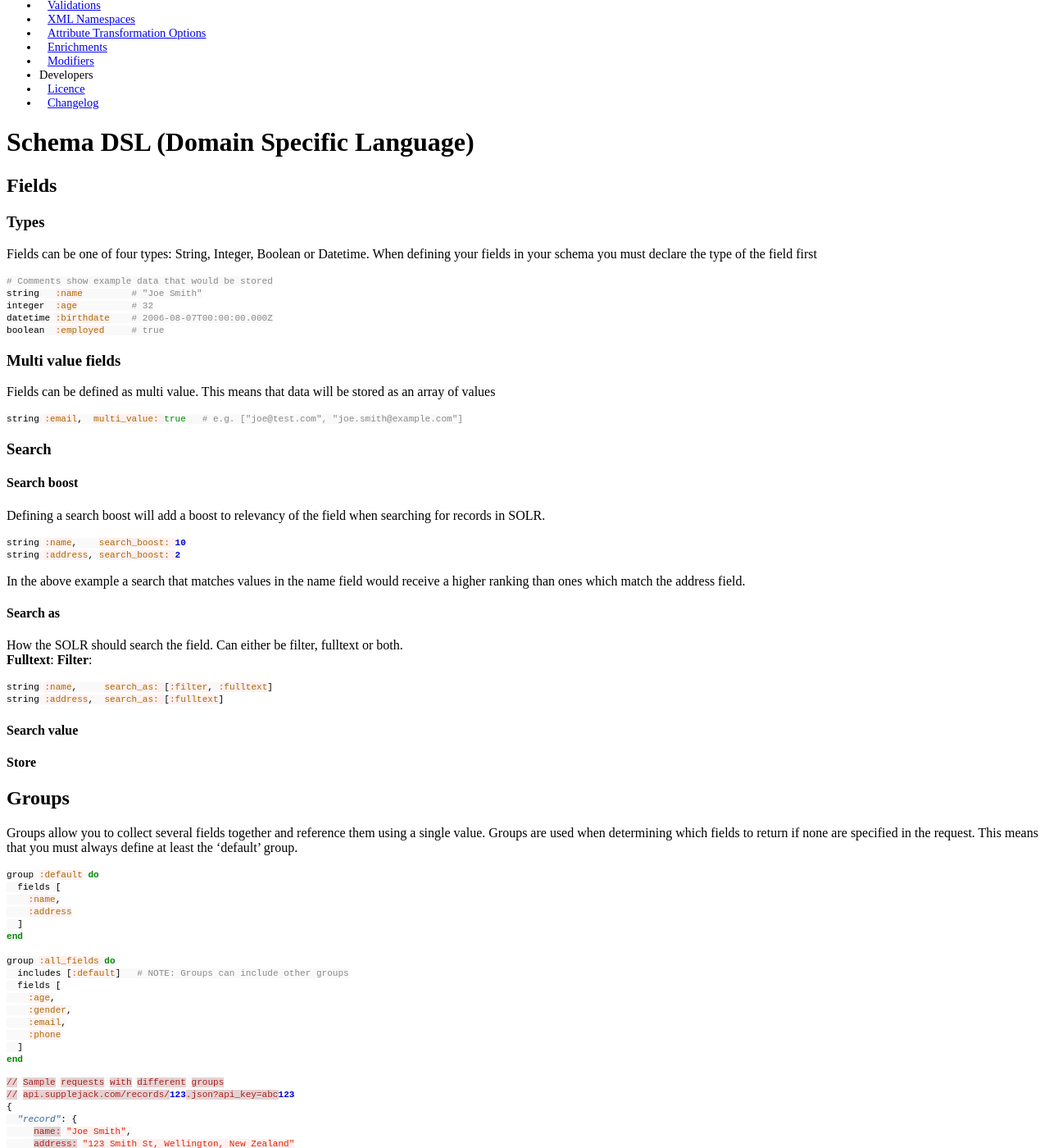
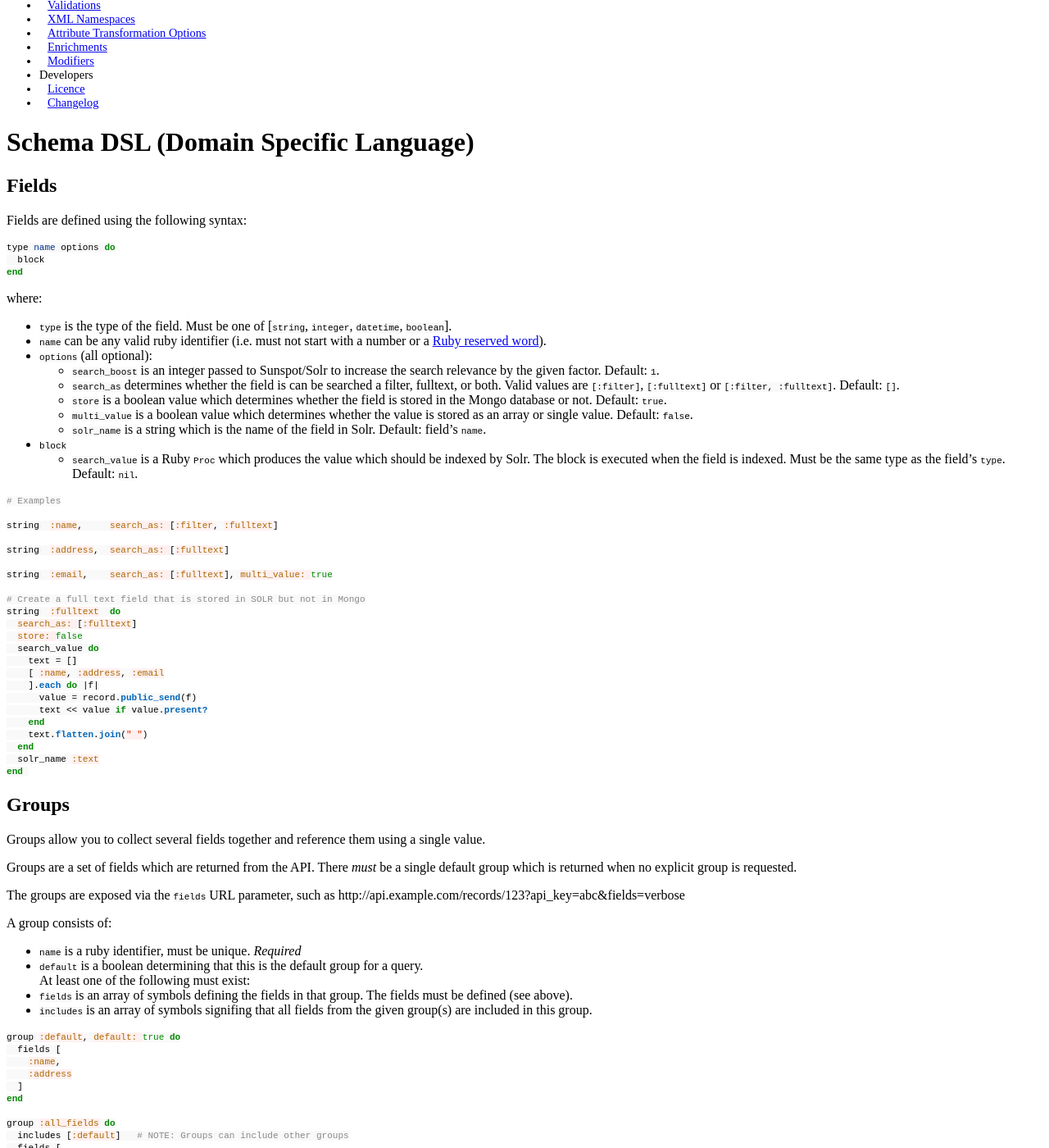
Before and after one commit to DigitalNZ/supplejack, a Jekyll site: the page built from _posts/2014-05-02-schema-dsl-domain-specific-language.md, in a window 1280 px wide and 1400 px high, scrolled down 288 px. Shown: the whole window at 82% size. Built offline with Jekyll 4.4.1, drawn with Linux system fonts in a browser that asks for light colours; Markdown is read by kramdown in place of the engine named in the settings; a style sheet for code colours, icons or effects is not loaded; some of the changed text lies outside the part shown.

Commit message:
Update Schema DSL docs, Create editors read me

````diff
--- a/_posts/2014-05-02-schema-dsl-domain-specific-language.md
+++ b/_posts/2014-05-02-schema-dsl-domain-specific-language.md
@@ -7,52 +7,71 @@ order: 2
 ---
 
 ## Fields
-### Types
-Fields can be one of four types: String, Integer, Boolean or Datetime. When defining your fields in your schema you must declare the type of the field first
+
+Fields are defined using the following syntax:
 
 ```ruby
-# Comments show example data that would be stored
-string   :name         # "Joe Smith"
-integer  :age          # 32
-datetime :birthdate    # 2006-08-07T00:00:00.000Z
-boolean  :employed     # true
+type name options do
+  block
+end
 ```
 
-### Multi value fields
-Fields can be defined as multi value. This means that data will be stored as an array of values
-```ruby
-string :email,  multi_value: true   # e.g. ["joe@test.com", "joe.smith@example.com"]
-```
-### Search
-#### Search boost
-Defining a search boost will add a boost to relevancy of the field when searching for records in SOLR.
+where:
+
+* `type` is the type of the field. Must be one of [`string`, `integer`, `datetime`, `boolean`].
+* `name` can be any valid ruby identifier (i.e. must not start with a number or a [Ruby reserved word](http://en.wikibooks.org/wiki/Ruby_Programming/Syntax/Lexicology#Reserved_Words)).
+* `options` (all optional):
+    * `search_boost` is an integer passed to Sunspot/Solr to increase the search relevance by the given factor. Default: `1`.
+    * `search_as` determines whether the field is can be searched a filter, fulltext, or both. Valid values are `[:filter]`, `[:fulltext]` or `[:filter, :fulltext]`. Default: `[]`.
+    * `store` is a boolean value which determines whether the field is stored in the Mongo database or not. Default: `true`.
+    * `multi_value` is a boolean value which determines whether the value is stored as an array or single value. Default: `false`.
+    * `solr_name` is a string which is the name of the field in Solr. Default: field's `name`.
+* `block`
+    * `search_value` is a Ruby `Proc` which produces the value which should be indexed by Solr. The block is executed when the field is indexed. Must be the same type as the field's `type`. Default: `nil`.
 
 ```ruby
-string :name,    search_boost: 10
-string :address, search_boost: 2
+# Examples
+
+string  :name,     search_as: [:filter, :fulltext]
+
+string  :address,  search_as: [:fulltext]
+
+string  :email,    search_as: [:fulltext], multi_value: true
+
+# Create a full text field that is stored in SOLR but not in Mongo
+string  :fulltext  do
+  search_as: [:fulltext]
+  store: false
+  search_value do
+    text = []
+    [ :name, :address, :email
+    ].each do |f|
+      value = record.public_send(f)
+      text << value if value.present?
+    end
+    text.flatten.join(" ")
+  end
+  solr_name :text
+end
 ```
 
-In the above example a search that matches values in the name field would receive a higher ranking than ones which match the address field.
+## Groups
+Groups allow you to collect several fields together and reference them using a single value.
 
-#### Search as
-How the SOLR should search the field. Can either be filter, fulltext or both.
-**Fulltext**:
-**Filter**:
+Groups are a set of fields which are returned from the API. There _must_ be a single default group which is returned when no explicit group is requested.
+
+The groups are exposed via the `fields` URL parameter, such as http://api.example.com/records/123?api_key=abc&fields=verbose
+
+A group consists of:
+
+* `name` is a ruby identifier, must be unique. _Required_
+* `default` is a boolean determining that this is the default group for a query.
+At least one of the following must exist:
+* `fields` is an array of symbols defining the fields in that group. The fields must be defined (see above).
+* `includes` is an array of symbols signifing that all fields from the given group(s) are included in this group.
 
 ```ruby
-string :name,     search_as: [:filter, :fulltext]
-string :address,  search_as: [:fulltext]
-```
-
-#### Search value
-
-#### Store
-
-## Groups
-Groups allow you to collect several fields together and reference them using a single value. Groups are used when determining which fields to return if none are specified in the request. This means that you must always define at least the 'default' group.
-
-```ruby
-group :default do
+group :default, default: true do
   fields [
     :name,
     :address
@@ -94,5 +113,17 @@ end
 ```
 
 ## Roles
-You are able to define several roles for users of the API. These can be used to expose different fields
-### Restrictions
+
+Roles are assigned to users, to attach field and record restrictions easily. There _must_ be a single default role which is used when a new user is created.
+
+A role has field and restrictions. A field restriction means that the field value is hidden from the user, whereas a record restriction means that the whole record will be hidden from the user. This is useful if you have internal data (like URLs etc) which can't be given to external users.
+
+The groups consists of:
+
+* `name` is a ruby identifier, must be unique. _Required_
+* `default` is a boolean determining that this is the default role for a new user.
+Both are optional:
+* `field_restrictions` is a Hash where the key is the `field` to match, and the value is another Hash, the key of which is value of the `field` to match, and the value is the `field` is restricted. The value of `field` to match can either be a single `string` or a `RegEx`.
+   * The example above restricts the `attachments` field when the `collection` is `NZ On Screen` and `large_thumbail_url` field when it includes `secret.com`.
+* `record_restrictions` is a Hash. If the hash key is equal to the hash value for the record, then the record is restricted.
+  * The example above restricts records where `access_rights` is `false` if the request's API key has a `developer` role.
````
Also changed, not shown: README.md, 1 other file.
